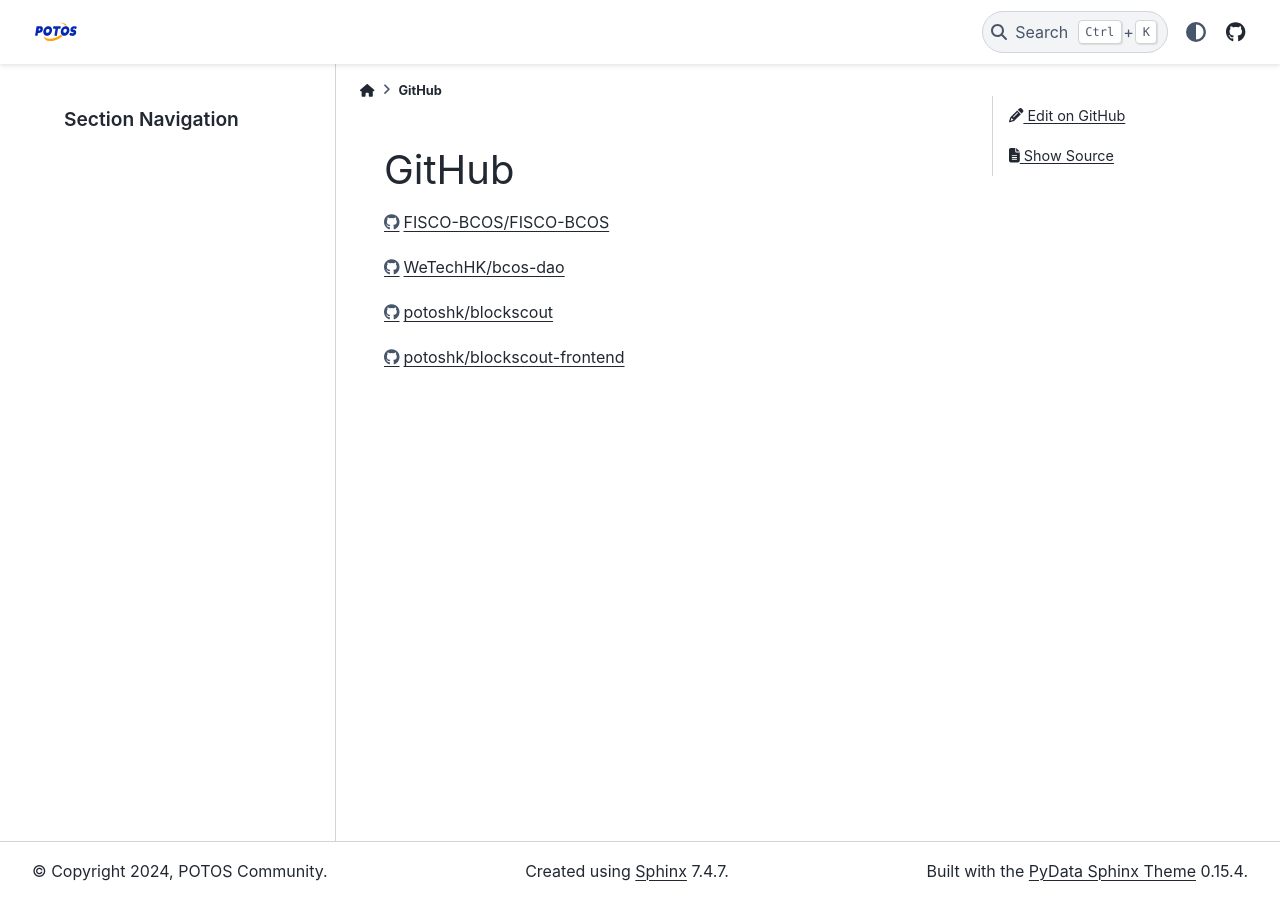
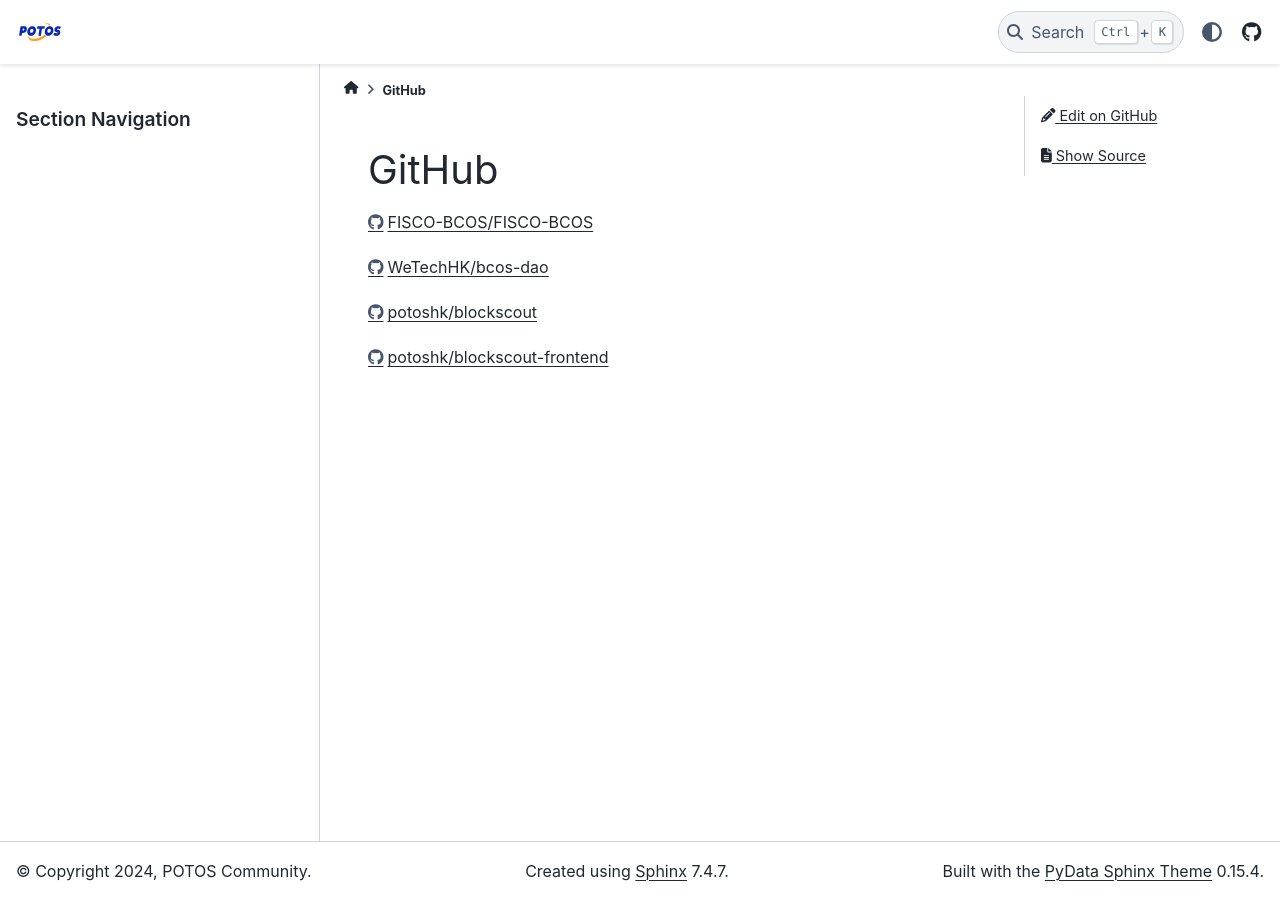
Before and after one commit to potoshk/potos-docs, a Sphinx documentation site: the page built from docs/community/github.md, in a window 1280 px wide. Built offline with Sphinx 7.4.7 and the PyData theme 0.15.4, drawn with Linux system fonts in a browser that asks for light colours.

Commit message:
update home

```diff
--- a/docs/_static/custom.css
+++ b/docs/_static/custom.css
@@ -82,22 +82,6 @@
     width: 100% !important;
 }
 
-/* 调整面包屑菜单对齐 */
-.bd-links-nav {
-    padding-left: 0 !important;
+.breadcrumb-home{
+  transform: translateY(-3px);
 }
-
-nav.bd-links {
-    padding-left: 0 !important;
-    margin-left: 0 !important;
-}
-
-.bd-links__title {
-    padding-left: 1rem !important;
-}
-
-.bd-page-width {
-    max-width: none !important;
-    padding-left: 2rem !important;
-    padding-right: 2rem !important;
-}
```
